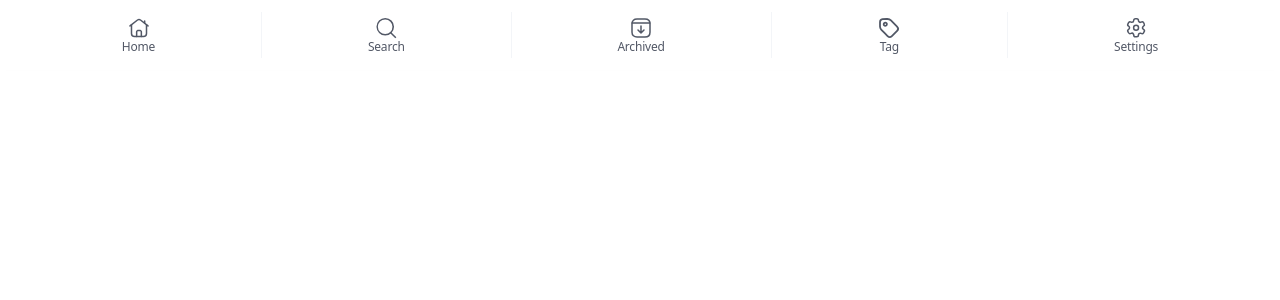
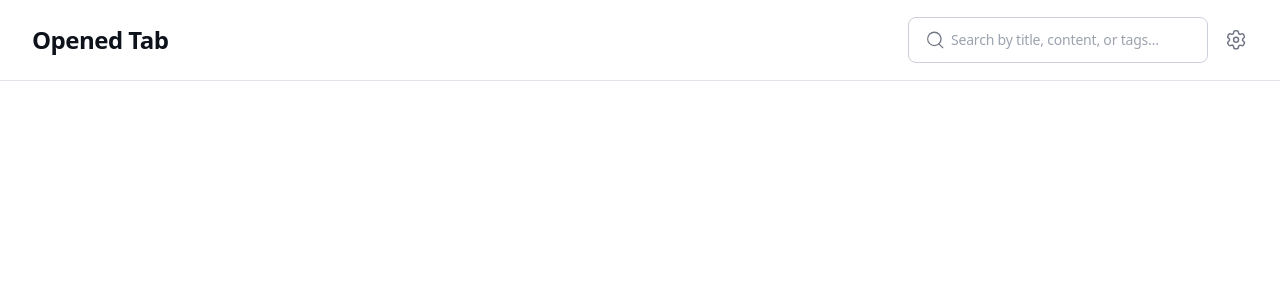
Before and after one commit to jakubchmielewsky/notes, a React (Create React App) app: page / in a window 1280 px wide. Shown: the top 300 px of the page. Built offline with nearby package versions, Linux system fonts and the light colour scheme.

Commit message:
add desktop header component

```diff
--- a/src/App.tsx
+++ b/src/App.tsx
@@ -4,8 +4,7 @@ import Login from './pages/Login';
 import ForgotPassword from './pages/ForgotPassword';
 import ResetPassword from './pages/ResetPassword';
 import Register from './pages/Register';
-import SidebarNav from './components/desktopLayout/SidebarNav';
-import MenuBar from './components/mobileLayout/MenuBar';
+import Header from './components/desktopLayout/Header';
 
 function App() {
   return (
@@ -13,7 +12,7 @@ function App() {
       <Routes>
         <Route
           path='/'
-          element={<MenuBar/>}>
+          element={<Header/>}>
             {/*nested routes*/}
         </Route>
         <Route
--- /dev/null
+++ b/src/components/desktopLayout/Header.tsx
@@ -0,0 +1,40 @@
+import { useState } from 'react';
+import { ReactComponent as Search} from './../../assets/images/icon-search.svg';
+import { ReactComponent as Settings} from './../../assets/images/icon-settings.svg';
+
+interface Props{
+    openedTab: String;
+    handleSearch: (query:string)=>void;
+
+}
+
+const Header : React.FC<Props> = ({openedTab="Opened Tab",handleSearch}) => {
+    const [query, setQuery] = useState("");
+
+    const handleChange = (e:React.ChangeEvent<HTMLInputElement>) => {
+        setQuery(e.target.value);
+        if(query)
+            handleSearch(query);
+    }
+
+    // TODO- routing to settings
+
+    return(
+        <div className="w-full px-400 flex border-b-1 border-custom-neutral-200 justify-between items-center h-[81px] dark:bg-custom-neutral-800">
+            {/* Opened tab */}
+            <h2 className='text-custom-neutral-950  text-preset-1 font-semibold dark:text-white '>{openedTab}</h2>
+
+            <div className='flex gap-200 items-center text-custom-neutral-500 dark:text-custom-neutral-400'>
+                <div className='border-1 border-custom-neutral-300 px-200 py-150 flex rounded-8 w-[300px] gap-075 dark:border-custom-neutral-500'>
+                    <label htmlFor="search">
+                        <Search className="w-[20px] h-[20px]"/>
+                    </label>
+                    <input id='search' type="text" placeholder='Search by title, content, or tags…' value={query} onChange={handleChange} className='text-preset-5 w-full border-none outline-none shadow-none bg-transparent'/>
+                </div>
+                <Settings/>
+            </div>
+        </div>
+    )
+}
+
+export default Header;
```
